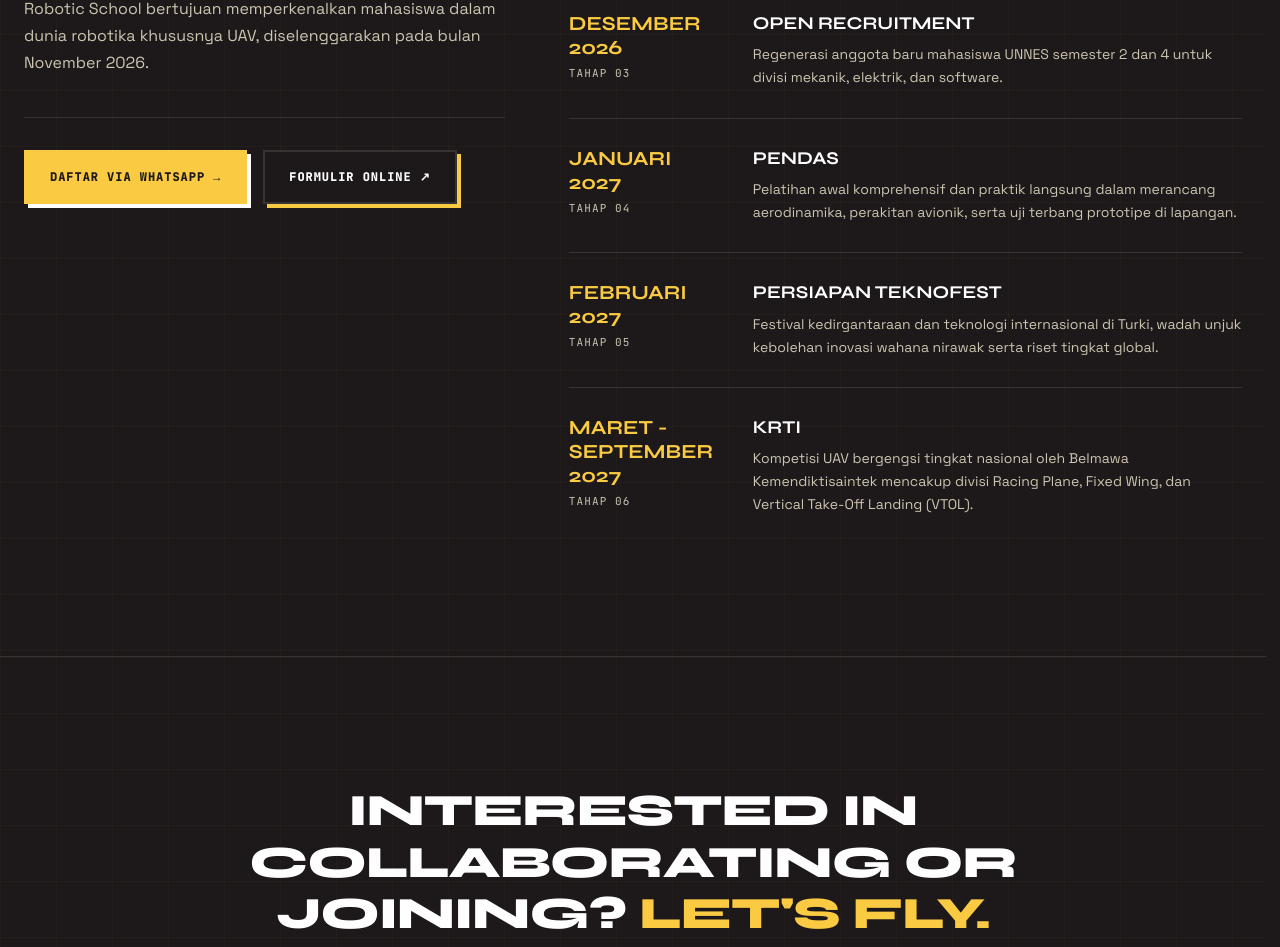
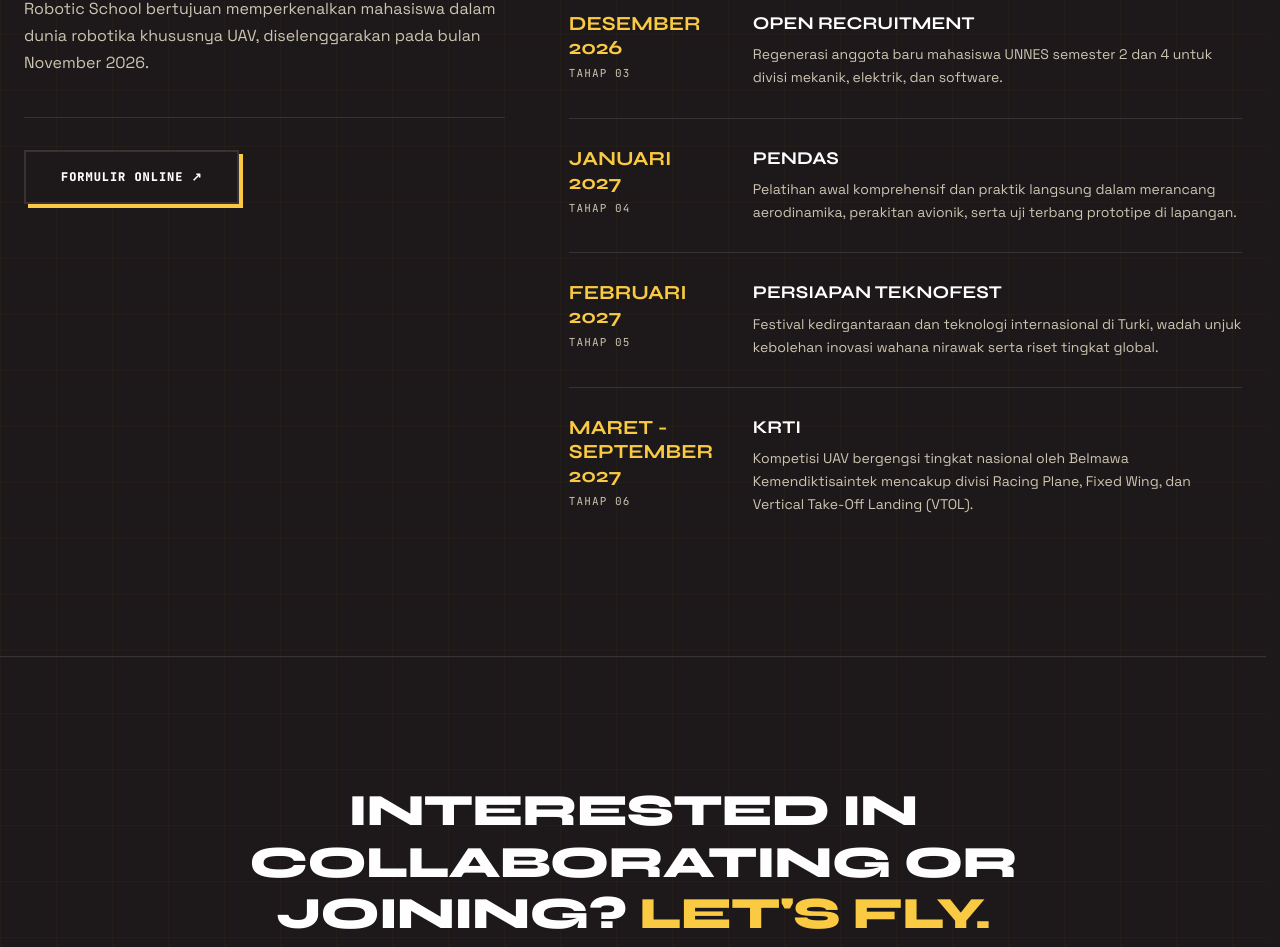
Before and after one commit to Galang-RP/suvivor-unnes-landing-page, a React (Vite) app: page / in a window 1280 px wide. Shown: the part 4743-5690 px from the top of the page. Built offline with nearby package versions, Linux system fonts and the light colour scheme.

Commit message:
remove daftar wa button

```diff
--- a/src/components/Agenda.css
+++ b/src/components/Agenda.css
@@ -36,8 +36,8 @@
   display: inline-block;
   margin: 0 0 24px;
   padding: 4px 12px;
-  background: #FACA42;
-  color: #1D1819;
+  background: #faca42;
+  color: #1d1819;
   font: 900 12px/1.5 var(--font-display);
   letter-spacing: 0.2em;
   text-transform: uppercase;
@@ -49,14 +49,14 @@
 
 .agenda h2 {
   margin: 0 0 20px;
-  color: #FEFEFE;
+  color: #fefefe;
   font: 800 clamp(30px, 4vw, 48px)/1.1 var(--font-display);
   letter-spacing: -0.02em;
 }
 
 .agenda-description {
   margin: 0;
-  color: #CCC5B2;
+  color: #ccc5b2;
   font: 400 16px/1.7 var(--font-body);
 }
 
@@ -81,27 +81,33 @@
   justify-content: center;
   gap: 8px;
   min-height: 52px;
-  padding: 16px 24px;
+  /* padding: 16px 24px; */
+  padding: 16px 35px;
   border: 2px solid;
   font: 800 12px/1.5 var(--font-mono);
   letter-spacing: 0.08em;
   text-decoration: none;
-  box-shadow: 4px 4px 0 #FACA42;
-  transition: transform 0.16s ease-out, box-shadow 0.16s ease-out, background 0.16s, border-color 0.16s, color 0.16s;
+  box-shadow: 4px 4px 0 #faca42;
+  transition:
+    transform 0.16s ease-out,
+    box-shadow 0.16s ease-out,
+    background 0.16s,
+    border-color 0.16s,
+    color 0.16s;
 }
 
 .agenda-button-primary {
-  background: #FACA42;
-  border-color: #FACA42;
-  color: #1D1819;
-  box-shadow: 4px 4px 0 #FFFFFF;
+  background: #faca42;
+  border-color: #faca42;
+  color: #1d1819;
+  box-shadow: 4px 4px 0 #ffffff;
 }
 
 .agenda-button-secondary {
-  background: #1D1819;
+  background: #1d1819;
   border-color: #373335;
-  color: #FEFEFE;
-  box-shadow: 4px 4px 0 #FACA42;
+  color: #fefefe;
+  box-shadow: 4px 4px 0 #faca42;
 }
 
 @media (hover: hover) {
@@ -109,20 +115,20 @@
     transform: translate(3px, 3px);
   }
   .agenda-button-primary:hover {
-    background: #FFFFFF;
-    border-color: #FFFFFF;
-    box-shadow: 2px 2px 0 #FFFFFF;
+    background: #ffffff;
+    border-color: #ffffff;
+    box-shadow: 2px 2px 0 #ffffff;
   }
   .agenda-button-secondary:hover {
-    color: #FACA42;
-    border-color: #FACA42;
-    box-shadow: 2px 2px 0 #FACA42;
+    color: #faca42;
+    border-color: #faca42;
+    box-shadow: 2px 2px 0 #faca42;
   }
 }
 
 .agenda-button:active {
   transform: translate(4px, 4px);
-  box-shadow: 0 0 0 #FACA42;
+  box-shadow: 0 0 0 #faca42;
 }
 
 @media (prefers-reduced-motion: reduce) {
@@ -155,14 +161,14 @@
 }
 
 .agenda-timeline-date {
-  color: #FACA42;
+  color: #faca42;
   font: 700 20px/1.2 var(--font-display);
 }
 
 .agenda-timeline-phase {
   display: block;
   margin: 8px 0 0;
-  color: #CCC5B2;
+  color: #ccc5b2;
   font: 400 11px/1 var(--font-mono);
   letter-spacing: 0.1em;
   text-transform: uppercase;
@@ -170,13 +176,13 @@
 
 .agenda-timeline-title {
   margin: 0 0 8px;
-  color: #FEFEFE;
+  color: #fefefe;
   font: 700 18px/1.3 var(--font-display);
 }
 
 .agenda-timeline-description {
   margin: 0;
-  color: #CCC5B2;
+  color: #ccc5b2;
   font: 400 14px/1.65 var(--font-body);
 }
 
--- a/src/components/Agenda.jsx
+++ b/src/components/Agenda.jsx
@@ -27,21 +27,21 @@ const timelineItems = [
     phase: "TAHAP 04",
     title: "PENDAS",
     description:
-    "Pelatihan awal komprehensif dan praktik langsung dalam merancang aerodinamika, perakitan avionik, serta uji terbang prototipe di lapangan.",
+      "Pelatihan awal komprehensif dan praktik langsung dalam merancang aerodinamika, perakitan avionik, serta uji terbang prototipe di lapangan.",
   },
   {
     date: "FEBRUARI 2027",
     phase: "TAHAP 05",
     title: "PERSIAPAN TEKNOFEST",
     description:
-    "Festival kedirgantaraan dan teknologi internasional di Turki, wadah unjuk kebolehan inovasi wahana nirawak serta riset tingkat global.",
+      "Festival kedirgantaraan dan teknologi internasional di Turki, wadah unjuk kebolehan inovasi wahana nirawak serta riset tingkat global.",
   },
   {
     date: "MARET - SEPTEMBER 2027",
     phase: "TAHAP 06",
     title: "KRTI",
     description:
-    "Kompetisi UAV bergengsi tingkat nasional oleh Belmawa Kemendiktisaintek mencakup divisi Racing Plane, Fixed Wing, dan Vertical Take-Off Landing (VTOL).",
+      "Kompetisi UAV bergengsi tingkat nasional oleh Belmawa Kemendiktisaintek mencakup divisi Racing Plane, Fixed Wing, dan Vertical Take-Off Landing (VTOL).",
   },
 ];
 
@@ -66,7 +66,7 @@ export default function Agenda() {
               </p>
             </div>
             <div className="agenda-actions">
-              <a
+              {/* <a
                 className="agenda-button agenda-button-primary"
                 href="https://wa.me/6281244091033?text=Halo%20SUVIFOR%20UNNES,%20saya%20tertarik%20untuk%20bergabung"
                 target="_blank"
@@ -74,7 +74,7 @@ export default function Agenda() {
               >
                 <span>DAFTAR VIA WHATSAPP</span>
                 <span aria-hidden="true">→</span>
-              </a>
+              </a> */}
               <a
                 className="agenda-button agenda-button-secondary"
                 href="https://google.com"
```
